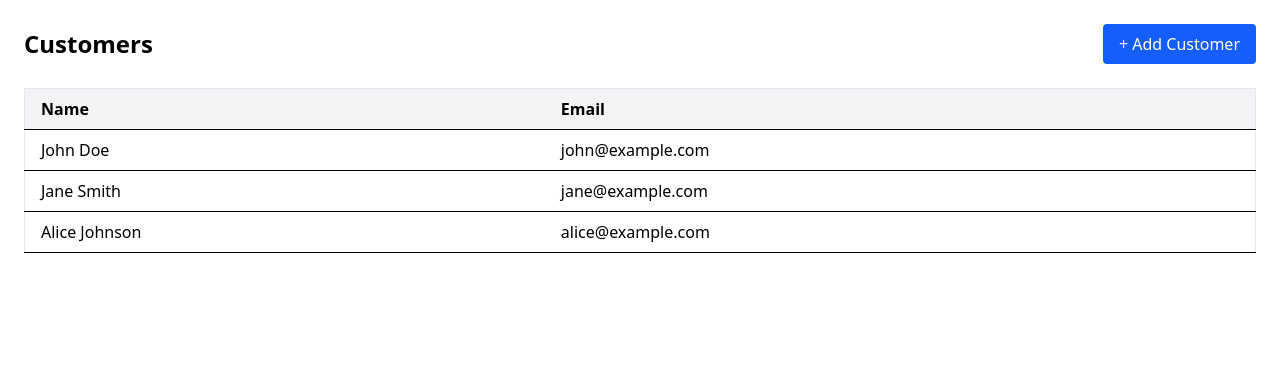
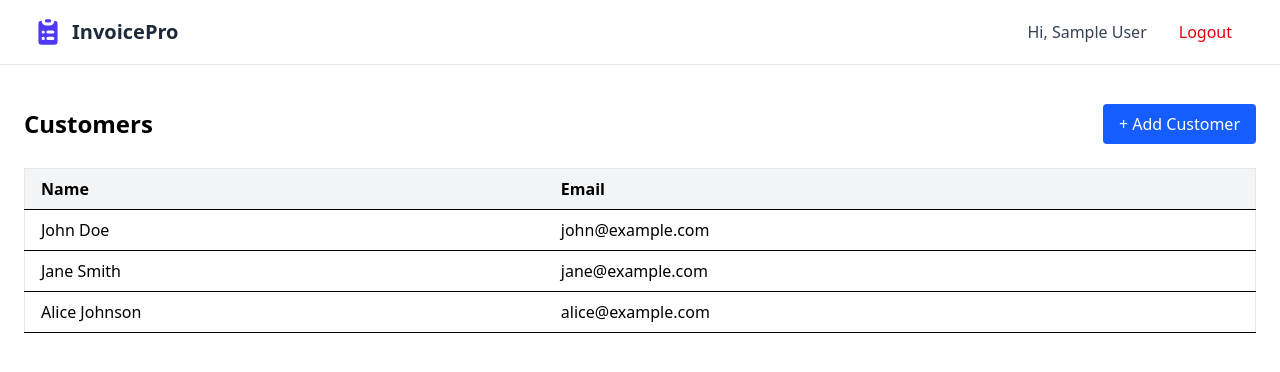
Before and after one commit to anjeljayswal/invoice-app, a Next.js app: page /dashboard in a window 1280 px wide. Shown: the top 372 px of the page. Built offline with nearby package versions, Linux system fonts and the light colour scheme; no server answers; sample sign-in values are in the browser's storage.

Commit message:
added middleware

```diff
--- /dev/null
+++ b/middleware.ts
@@ -0,0 +1,20 @@
+import { NextResponse } from 'next/server'
+import type { NextRequest } from 'next/server'
+import { getToken } from 'next-auth/jwt'
+
+export async function middleware(req: NextRequest) {
+  const token = await getToken({ req })
+
+  const isAuth = !!token
+  const isDashboard = req.nextUrl.pathname.startsWith('/dashboard')
+
+  if (isDashboard && !isAuth) {
+    return NextResponse.redirect(new URL('/', req.url))
+  }
+
+  return NextResponse.next()
+}
+
+export const config = {
+  matcher: ['/dashboard/:path*'],
+}
--- /dev/null
+++ b/src/app/component/Navbar.tsx
@@ -0,0 +1,76 @@
+'use client';
+
+import { useSession, signIn, signOut } from 'next-auth/react';
+import { FC, useEffect, useState } from 'react';
+
+const Navbar: FC = () => {
+  const { data: session, status } = useSession();
+  const [isMounted, setIsMounted] = useState(false);
+  useEffect(() => {
+    setIsMounted(true);
+  }, []);
+  if (!isMounted) return null; // Prevent hydration mismatch
+
+  const handleSignIn = () => {
+    window.location.href = "/signin";
+  };
+
+  const handleSignOut = () => {
+    signOut({ callbackUrl: '/' });
+  };
+
+  return (
+    <nav className="bg-white/80 backdrop-blur-md border-b border-gray-200 fixed w-full z-10">
+      <div className="max-w-7xl mx-auto px-4 sm:px-6 lg:px-8">
+        <div className="flex justify-between h-16">
+          <div className="flex items-center">
+            <div className="flex-shrink-0 flex items-center">
+              <svg className="h-8 w-8 text-indigo-600" fill="currentColor" viewBox="0 0 20 20">
+                <path d="M9 2a1 1 0 000 2h2a1 1 0 100-2H9z" />
+                <path
+                  fillRule="evenodd"
+                  d="M4 5a2 2 0 012-2 3 3 0 003 3h2a3 3 0 003-3 2 2 0 012 2v11a2 2 0 01-2 2H6a2 2 0 01-2-2V5zm3 4a1 1 0 000 2h.01a1 1 0 100-2H7zm3 0a1 1 0 000 2h3a1 1 0 100-2h-3zm-3 4a1 1 0 100 2h.01a1 1 0 100-2H7zm3 0a1 1 0 100 2h3a1 1 0 100-2h-3z"
+                  clipRule="evenodd"
+                />
+              </svg>
+              <span className="ml-2 text-xl font-bold text-gray-800">InvoicePro</span>
+            </div>
+          </div>
+
+          <div className="flex items-center space-x-4">
+            {status === 'loading' ? (
+              <span className="text-gray-500">Loading...</span>
+            ) : session?.user ? (
+              <>
+                <span className="text-gray-700">Hi, {session.user.name || session.user.email}</span>
+                <button
+                  className="px-4 py-2 text-red-600 font-medium rounded-lg hover:bg-red-50 transition duration-300"
+                  onClick={handleSignOut}
+                >
+                  Logout
+                </button>
+              </>
+            ) : (
+              <>
+                <button
+                  className="px-4 py-2 text-indigo-600 font-medium rounded-lg hover:bg-indigo-50 transition duration-300"
+                  onClick={handleSignIn}
+                >
+                  Sign In
+                </button>
+                <button
+                  className="px-4 py-2 bg-gradient-to-r from-indigo-500 to-purple-600 text-white font-medium rounded-lg hover:shadow-md transition duration-300"
+                  onClick={handleSignIn}
+                >
+                  Sign Up
+                </button>
+              </>
+            )}
+          </div>
+        </div>
+      </div>
+    </nav>
+  );
+};
+
+export default Navbar;
--- a/src/app/dashboard/page.tsx
+++ b/src/app/dashboard/page.tsx
@@ -1,6 +1,8 @@
 'use client';
-import React, { useState } from 'react';
+import React, { useEffect, useState } from 'react';
 import AddCustomerForm from '../component/AddCustomerForm';
+import { useSession } from 'next-auth/react';
+import { useRouter } from 'next/navigation';
 
 const customers = [
     { id: 1, name: "John Doe", email: "john@example.com" },
@@ -9,7 +11,23 @@ const customers = [
 ];
 
 const Page = () => {
+    const { data: session, status } = useSession();
     const [isFormVisible, setIsFormVisible] = useState(false);
+
+    const router = useRouter();
+
+    useEffect(() => {
+      if (status === 'unauthenticated') {
+        router.push('/'); // redirect to home if not logged in
+      }
+    }, [status, router]);
+
+    if (status === 'loading') {
+      return <div>Loading...</div>;
+    }
+
+    if (!session) return null;
+
 
     const handleAddCustomerClick = () => {
         setIsFormVisible(true);
@@ -20,9 +38,9 @@ const Page = () => {
     };
 
     return (
-        <div>
+        <div className=''>
             <div className="p-6 space-y-6">
-                <div className="flex items-center justify-between">
+                <div className="flex items-center justify-between mt-20">
                     <h1 className="text-2xl font-bold">Customers</h1>
                     <button
                         className="bg-blue-600 text-white px-4 py-2 rounded hover:bg-blue-700"
--- a/src/app/layout.tsx
+++ b/src/app/layout.tsx
@@ -1,5 +1,6 @@
 import { Providers } from './providers'
 import "./globals.css";
+import Navbar from './component/Navbar';
 
 export default function RootLayout({
   children,
@@ -9,7 +10,14 @@ export default function RootLayout({
   return (
     <html lang="en">
       <body>
-        <Providers>{children}</Providers>
+        <Providers>
+          <Navbar />
+
+          <main>
+            {children}
+
+          </main>
+        </Providers>
       </body>
     </html>
   )
--- a/src/app/page.tsx
+++ b/src/app/page.tsx
@@ -1,5 +1,6 @@
-import Image from "next/image";
 'use client';
+import { useSession } from "next-auth/react";
+import Link from 'next/link';
 export default function Home() {
   const handlesignin = () => {
     window.location.href = "/signin";
@@ -7,11 +8,13 @@ export default function Home() {
   const handleSignup = () => {
     window.location.href = "/signup";
   };
+  const { data: session, status } = useSession();
+
   return (
     <>
       <div className="min-h-screen bg-gradient-to-br from-indigo-50 to-purple-100">
         {/* Navigation Bar */}
-      <nav className="bg-white/80 backdrop-blur-md border-b border-gray-200 fixed w-full z-10">
+        {/* <nav className="bg-white/80 backdrop-blur-md border-b border-gray-200 fixed w-full z-10">
         <div className="max-w-7xl mx-auto px-4 sm:px-6 lg:px-8">
           <div className="flex justify-between h-16">
             <div className="flex items-center">
@@ -33,7 +36,7 @@ export default function Home() {
             </div>
           </div>
         </div>
-      </nav>
+      </nav> */}
 
         {/* Hero Section */}
         <div className="pt-24 pb-12 px-4 sm:px-6 lg:px-8 max-w-7xl mx-auto">
@@ -52,9 +55,14 @@ export default function Home() {
               <button className="px-6 py-3 bg-gradient-to-r from-indigo-600 to-purple-600 text-white font-medium rounded-lg hover:shadow-lg transition duration-300 transform hover:-translate-y-1" onClick={handleSignup}>
                 Get Started Free
               </button>
-            {/* <button className="px-6 py-3 border border-gray-300 bg-white text-gray-700 font-medium rounded-lg hover:bg-gray-50 transition duration-300">
-              See Demo
-            </button> */}
+              {status === 'authenticated' && (
+                <Link href="/dashboard">
+                  <button className="px-6 py-3 border border-gray-300 bg-white text-gray-700 font-medium rounded-lg hover:bg-gray-50 transition duration-300">
+                    Dashboard
+                  </button>
+                </Link>
+              )}
+
             </div>
           </div>
 
```
Lines whose indentation alone changed are shown as unchanged.
